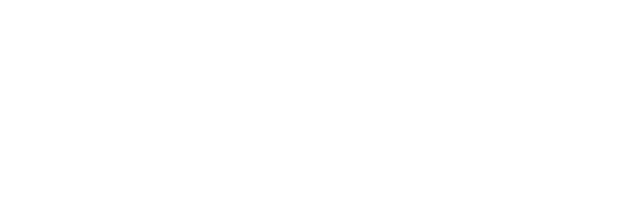
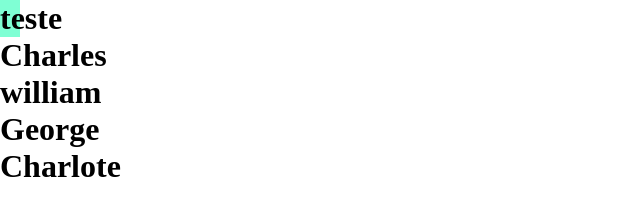
Before and after one commit to elhaneff/jornadaweb, a plain HTML site: page index.html in a window 1280 px wide. Shown: the whole page, without its empty margins (0-640 px from the left). Drawn offline with Linux system fonts and the light colour scheme.

Commit message:
introducao2

```diff
--- a/index.html
+++ b/index.html
@@ -1,13 +1,36 @@
 <!DOCTYPE html>
-<html lang="en">
+<html lang="pt-BR">
 <head>
     <meta charset="UTF-8">
     <meta name="viewport" content="width=device-width, initial-scale=1.0">
-    <title>Document</title>
+    <title>Jornada Web - NRE Guarapuava</title>
     <link rel="stylesheet" href="style.css">
 </head>
-<body>
-    <h1></h1>
+<body class="corpo do texto">
+    <header class="cabecalho">
+        <h1 class="titulo-1"> teste</h1>
+
+    </header>
+
 
 </body>
+<div class="charles">
+    <h1>Charles</h1>
+
+    <div class="william">
+
+        <h1>william</h1>
+
+        <div class="george">
+            <h1>George</h1>
+
+        </div
+        <div class="charlote">
+            <h1>Charlote</h1>
+
+        </div>
+
+    </div>
+
+</div>
 </html>
--- a/style.css
+++ b/style.css
@@ -0,0 +1,9 @@
+*{
+    padding: 0%;
+    margin: 0%;
+
+}
+.cabecalho{
+    background-color: aquamarine;
+    width: 20px;
+}
```
